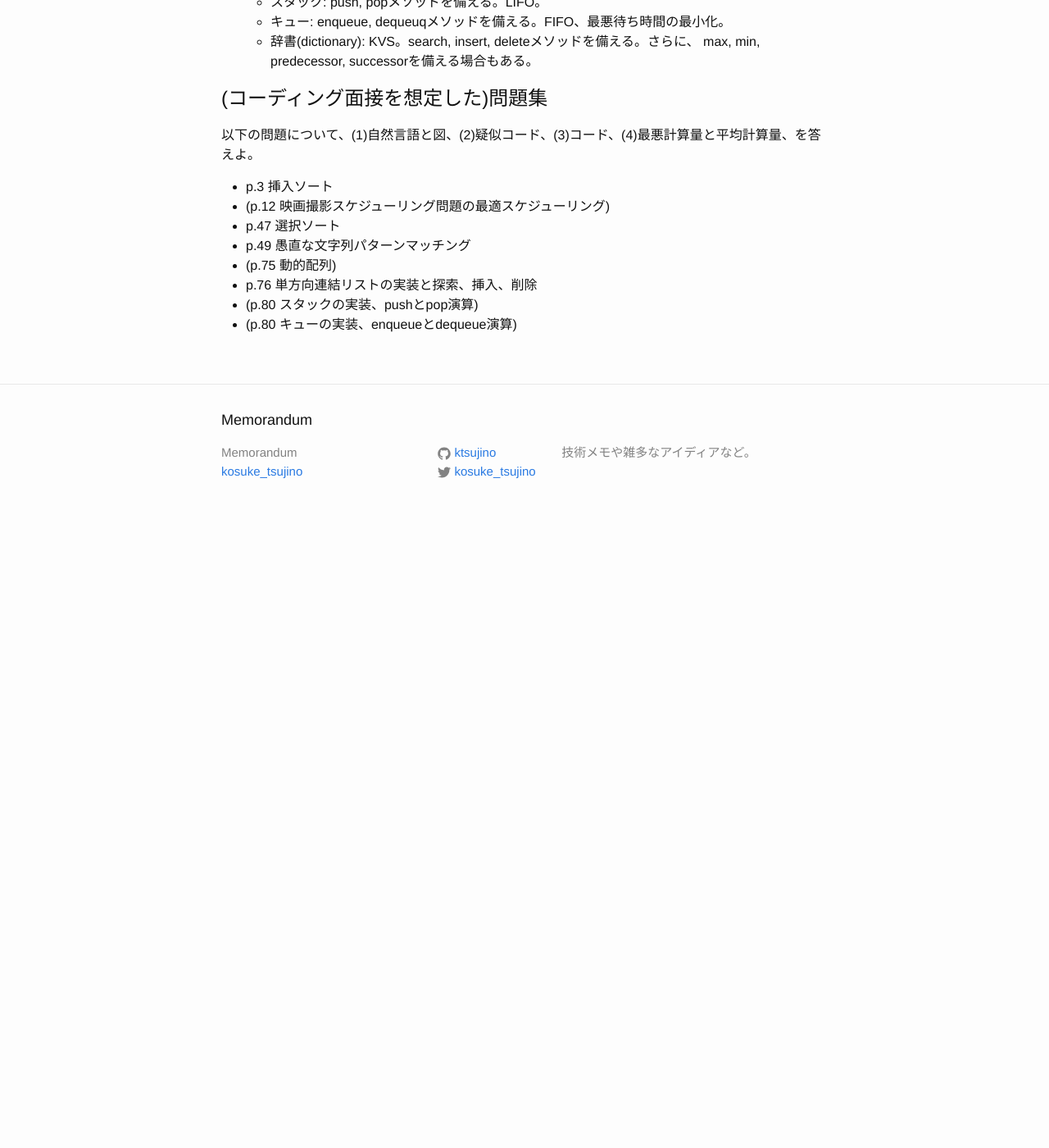
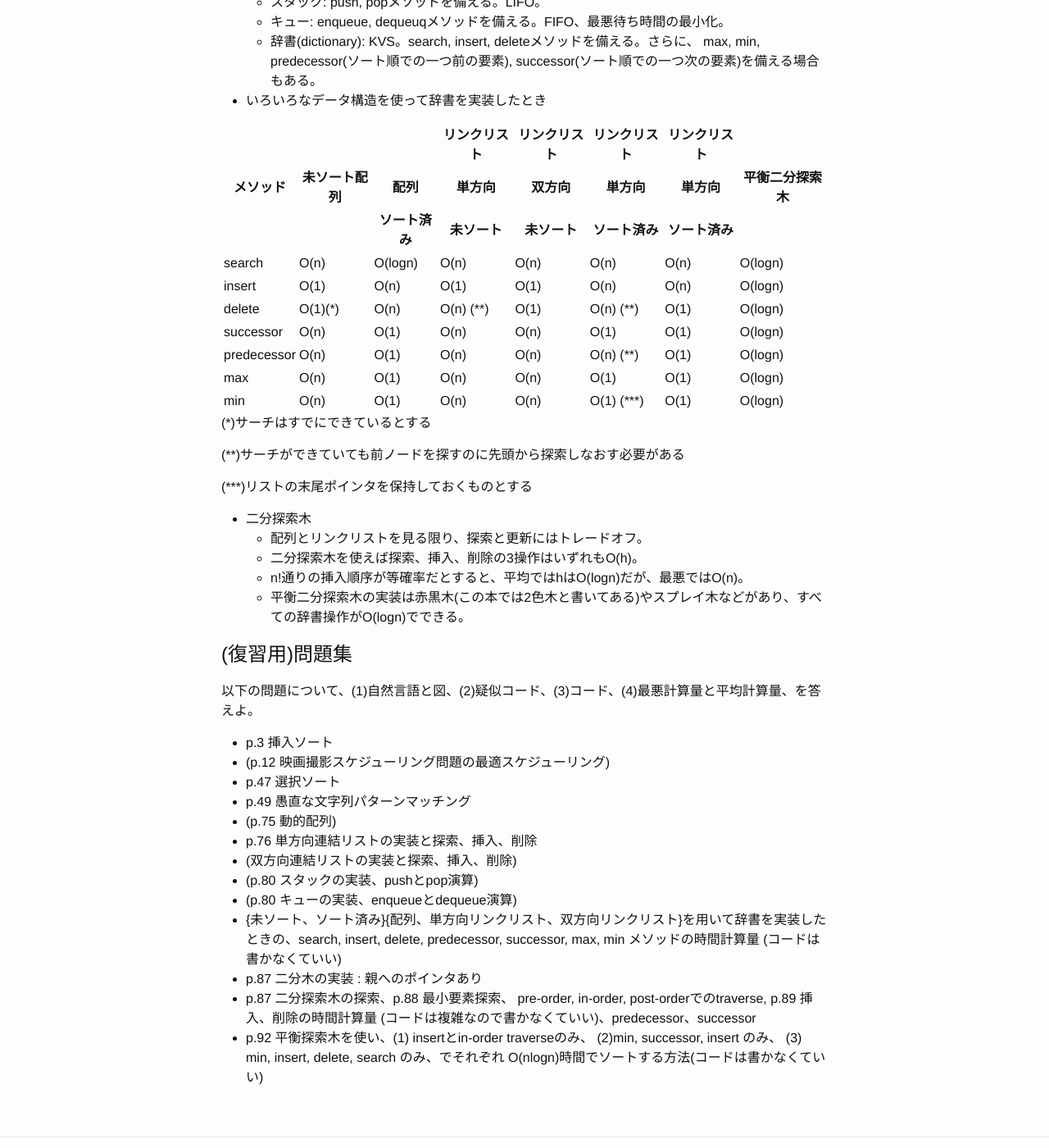
Before and after one commit to ktsujino/ktsujino.github.io, a Jekyll site: the page built from _posts/2015-11-09-algorithm-design-manual.markdown, in a window 1280 px wide and 1400 px high, scrolled down 1574 px. Shown: the whole window at 82% size. Built offline with Jekyll 4.4.1, drawn with Linux system fonts in a browser that asks for light colours; before the commit the page ends 2220 px from its top, so only the background shows below that.

Commit message:
updated draft of algorithm design manual

```diff
--- a/_posts/2015-11-09-algorithm-design-manual.markdown
+++ b/_posts/2015-11-09-algorithm-design-manual.markdown
@@ -51,10 +51,35 @@ categories:
 - コンテナ: データアイテムを、その内容と無関係に保管したり取り出したりできるデータ構造。
   - スタック: push, popメソッドを備える。LIFO。
   - キュー: enqueue, dequeuqメソッドを備える。FIFO、最悪待ち時間の最小化。
-  - 辞書(dictionary): KVS。search, insert, deleteメソッドを備える。さらに、 max, min, predecessor, successorを備える場合もある。
+  - 辞書(dictionary): KVS。search, insert, deleteメソッドを備える。さらに、 max, min, predecessor(ソート順での一つ前の要素), successor(ソート順での一つ次の要素)を備える場合もある。
+- いろいろなデータ構造を使って辞書を実装したとき
 
+------------ | ----------- | ----------- | ------------- | ------------- | ------------- | ------------- |
+             |             |             | リンクリスト  | リンクリスト  | リンクリスト  | リンクリスト  |
+     メソッド| 未ソート配列| 配列        | 単方向        | 双方向        | 単方向        | 単方向        | 平衡二分探索木
+             |             | ソート済み  | 未ソート      | 未ソート      | ソート済み    | ソート済み    |
+------------ | ----------- | ----------- | ------------- | ------------- | ------------- | ------------- | --------------
+search       | O(n)        | O(logn)     | O(n)          | O(n)          | O(n)          | O(n)          |        O(logn)
+insert       | O(1)        | O(n)        | O(1)          | O(1)          | O(n)          | O(n)          |        O(logn)
+delete       | O(1)(*)     | O(n)        | O(n) (**)     | O(1)          | O(n) (**)     | O(1)          |        O(logn)
+successor    | O(n)        | O(1)        | O(n)          | O(n)          | O(1)          | O(1)          |        O(logn)
+predecessor  | O(n)        | O(1)        | O(n)          | O(n)          | O(n) (**)     | O(1)          |        O(logn)
+max          | O(n)        | O(1)        | O(n)          | O(n)          | O(1)          | O(1)          |        O(logn)
+min          | O(n)        | O(1)        | O(n)          | O(n)          | O(1) (***)    | O(1)          |        O(logn)
 
-# (コーディング面接を想定した)問題集
+(\*)サーチはすでにできているとする
+
+(\*\*)サーチができていても前ノードを探すのに先頭から探索しなおす必要がある
+
+(\*\*\*)リストの末尾ポインタを保持しておくものとする
+
+- 二分探索木
+  - 配列とリンクリストを見る限り、探索と更新にはトレードオフ。
+  - 二分探索木を使えば探索、挿入、削除の3操作はいずれもO(h)。
+  - n!通りの挿入順序が等確率だとすると、平均ではhはO(logn)だが、最悪ではO(n)。
+  - 平衡二分探索木の実装は赤黒木(この本では2色木と書いてある)やスプレイ木などがあり、すべての辞書操作がO(logn)でできる。
+
+# (復習用)問題集
 
 以下の問題について、(1)自然言語と図、(2)疑似コード、(3)コード、(4)最悪計算量と平均計算量、を答えよ。
 
@@ -64,5 +89,10 @@ categories:
 - p.49 愚直な文字列パターンマッチング
 - (p.75 動的配列)
 - p.76 単方向連結リストの実装と探索、挿入、削除
+- (双方向連結リストの実装と探索、挿入、削除)
 - (p.80 スタックの実装、pushとpop演算)
 - (p.80 キューの実装、enqueueとdequeue演算)
+- {未ソート、ソート済み}{配列、単方向リンクリスト、双方向リンクリスト}を用いて辞書を実装したときの、search, insert, delete, predecessor, successor, max, min メソッドの時間計算量 (コードは書かなくていい)
+- p.87 二分木の実装 : 親へのポインタあり
+- p.87 二分探索木の探索、p.88 最小要素探索、 pre-order, in-order, post-orderでのtraverse, p.89 挿入、削除の時間計算量 (コードは複雑なので書かなくていい)、predecessor、successor
+- p.92 平衡探索木を使い、(1) insertとin-order traverseのみ、 (2)min, successor, insert のみ、 (3) min, insert, delete, search のみ、でそれぞれ O(nlogn)時間でソートする方法(コードは書かなくていい)
```
